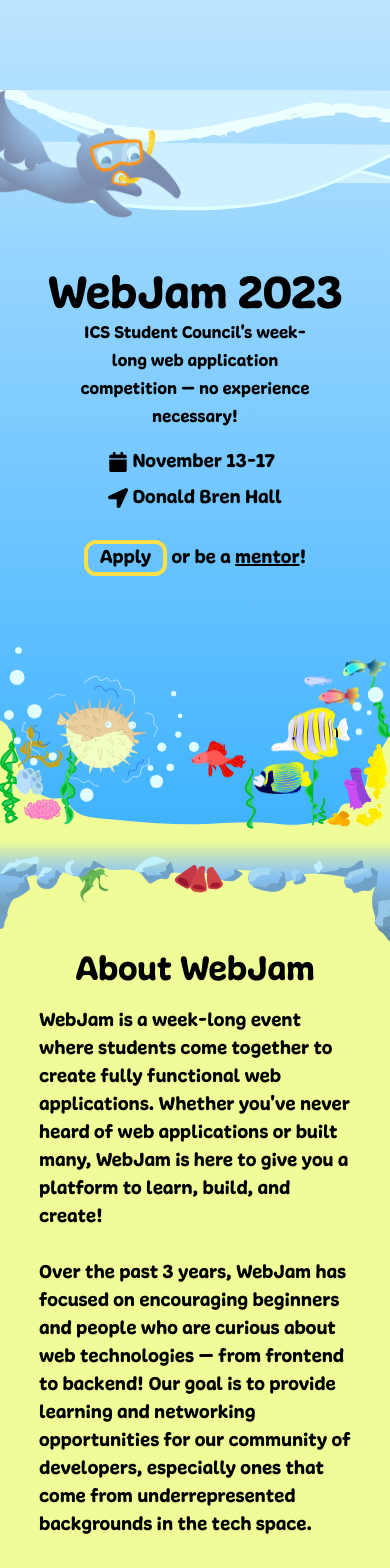
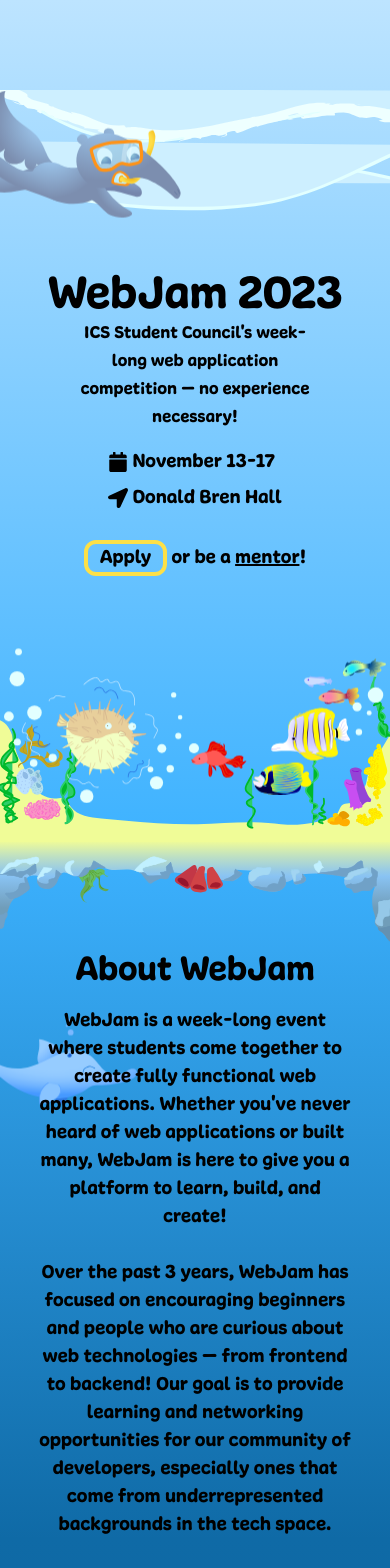
Before and after one commit to icssc/webjam-2023, a Next.js app: page / in a window 390 px wide. Shown: the top 1568 px of the page. Built offline with nearby package versions, Linux system fonts and the light colour scheme.

Commit message:
Implement layer two fully

```diff
--- a/src/components/about/about.js
+++ b/src/components/about/about.js
@@ -3,9 +3,9 @@ import styles from "../../styles/components/About.module.css";
 export default function AboutSection() {
   return (
     <>
-      <div className="mx-[10%] mb-20 flex flex-col items-center gap-4 pt-[10%] md:mx-[20%]">
-        <div className="text-4xl md:text-7xl">About WebJam</div>
-        <div className="text-start text-xl font-light sm:text-2xl md:text-2xl md:leading-relaxed">
+      <div className="z-50 mx-[10%] flex flex-col items-center gap-4 pt-[10%] md:mx-[20%]">
+        <div className="text-center text-4xl md:text-7xl">About WebJam</div>
+        <div className="text-center text-xl font-light sm:text-2xl md:text-2xl md:leading-relaxed lg:text-start">
           <p>
             WebJam is a week-long event where students come together to create
             fully functional web applications. Whether you've never heard of web
@@ -25,24 +25,11 @@ export default function AboutSection() {
 
       <div
         className={`${styles.middleTop} absolute left-0 top-0 z-30 w-[100%]`}
-        // style={{ top: -scrollValue * 0.4 + "px" }}
-      />
-      {/* </div> */}
-      {/* <div
-        className={`${styles.anteater} absolute left-[-5vw] top-0 w-[200px] sm:w-[250px] md:left-[4vw] md:top-[0] lg:w-[25vw]`}
-        // style={{ top: -scrollValue * 0.1 + "px" }}
       />
       <div
-        className={`${styles.pufferfish} absolute bottom-[20vw] left-[1vw] w-[50vw] md:bottom-[4vw]  lg:left-[5vw] lg:w-[30vw]`}
+        className={`${styles.dolphin} absolute bottom-[-45vw] left-[-15vw] w-[50vw] lg:bottom-[-22vw] lg:left-[-7.5vw] lg:w-[30vw]`}
         // style={{ top: -scrollValue * 0.45 - 50 + "px" }}
       />
-      <div
-        className={`${styles.fishies} absolute bottom-[15vw] right-[1vw] w-[50vw] md:bottom-[7.5vw]  lg:right-[8vw] lg:w-[30vw]`}
-        // style={{ top: -scrollValue * 0.2 - 50 + "px" }}
-      />
-      <div
-        className={`${styles.oceanTopFloor} absolute bottom-0 left-0 w-[100%]`}
-      /> */}
     </>
   );
 }
--- a/src/components/events/events.js
+++ b/src/components/events/events.js
@@ -1,6 +1,7 @@
 import { FaExternalLinkAlt } from "react-icons/fa";
 import EventsData from "../../../assets/events.json";
 import { useEffect, useState } from "react";
+import styles from "../../styles/components/Events.module.css";
 
 function getFormattedDate(date) {
   const dateObject = new Date(date + "T00:00:00").toLocaleDateString("en-US", {
@@ -31,12 +32,10 @@ export default function EventsSection() {
     // Sort the events by time here
     const sortedEvents = Object.values(sortedSchedule).map((date) =>
       date.sort((a, b) => {
-        const timeA =
-          parseInt(a.time, 10) + (a.time.includes("PM") ? 12 : 0);
-        const timeB =
-          parseInt(b.time, 10) + (b.time.includes("PM") ? 12 : 0);
+        const timeA = parseInt(a.time, 10) + (a.time.includes("PM") ? 12 : 0);
+        const timeB = parseInt(b.time, 10) + (b.time.includes("PM") ? 12 : 0);
         return timeA - timeB;
-      })
+      }),
     );
 
     setSortedSchedule(sortedEvents);
@@ -44,7 +43,7 @@ export default function EventsSection() {
 
   return (
     <>
-      <div className="mx-8 my-10 flex min-w-[80%] flex-col gap-2 md:mx-[10%] md:gap-4 xl:mx-[20%] xl:min-w-[60%]">
+      <div className="z-50 mx-8 my-10 flex min-w-[80%] flex-col gap-2 pb-40 md:mx-[10%] md:gap-4 xl:mx-[20%] xl:min-w-[60%]">
         <div className="flex place-content-start text-5xl md:text-6xl">
           Schedule
         </div>
@@ -54,7 +53,7 @@ export default function EventsSection() {
             className="mb-2 flex flex-col md:mb-6 lg:gap-6"
             key={date[0].date}
           >
-            <div className="flex w-[100%] border-b-4 border-dashed border-gray-800 text-3xl text-slate-600 md:mb-2 md:border-dashed lg:text-4xl mb-3">
+            <div className="border-white-800 text-white-600 mb-3 flex w-[100%] border-b-4 border-dashed text-3xl md:mb-2 md:border-dashed lg:text-4xl">
               {getFormattedDate(date[0].date)}
             </div>
 
@@ -78,7 +77,9 @@ export default function EventsSection() {
                         {event.title}
                       </div>
                       <div className="text-lg md:text-xl">
-                        {`${event.time} • ${event.club && event.club + " • " } ${event.location}`}
+                        {`${event.time} • ${event.club && event.club + " • "} ${
+                          event.location
+                        }`}
                       </div>
                     </div>
 
@@ -119,6 +120,16 @@ export default function EventsSection() {
           </div>
         ))}
       </div>
+
+      <div
+        className={`${styles.middleBottom} absolute bottom-0 left-0 z-30 w-[100%]`}
+      />
+      <div
+        className={`${styles.bubbles} absolute bottom-[80rem] z-30 hidden h-[150px] w-[100%] md:left-[55vw] md:flex lg:left-[70vw]`}
+      />
+      <div
+        className={`${styles.eel} absolute bottom-[10rem] right-4 w-[25vw] md:bottom-[30rem] lg:w-[40vw]`}
+      />
     </>
   );
 }
--- a/src/styles/components/About.module.css
+++ b/src/styles/components/About.module.css
@@ -9,7 +9,7 @@
 }
 
 .dolphin {
-  background-image: url("/assets/img/graphics/layer1/Dolphin.svg");
+  background-image: url("/assets/img/graphics/layer2/MiddleDolphin.svg");
   height: 100%;
   margin-top: 90px;
   z-index: 0;
@@ -18,48 +18,6 @@
   background-position: top;
   animation: MoveUpDown 5s ease-in-out infinite;
   animation-delay: 1s;
-}
-
-.anteater {
-  background-image: url("/assets/img/graphics/layer1/ScubaAnteater.svg");
-  height: 100%;
-  margin-top: 90px;
-  z-index: 0;
-  background-size: contain;
-  background-repeat: no-repeat;
-  background-position: top;
-  animation: MoveUpDown 5s ease-in-out infinite;
-  animation-delay: 1s;
-}
-
-.pufferfish {
-  background-image: url("/assets/img/graphics/layer1/PufferFish.svg");
-  height: 100%;
-  z-index: 1;
-  background-size: contain;
-  background-repeat: no-repeat;
-  background-position: bottom;
-  animation: MoveUpDown 5s ease-in-out infinite;
-}
-
-.fishies {
-  background-image: url("/assets/img/graphics/layer1/Fishies.svg");
-  height: 100%;
-  z-index: 1;
-  background-size: contain;
-  background-repeat: no-repeat;
-  background-position: bottom;
-  animation: MoveUpDown 5s ease-in-out infinite;
-  animation-delay: 1s;
-}
-
-.oceanTopFloor {
-  background-image: url("/assets/img/graphics/layer1/OceanTopFloor.svg");
-  height: 857px;
-  background-size: contain;
-  background-position: bottom;
-  background-repeat: no-repeat;
-  z-index: 0;
 }
 
 @keyframes MoveUpDown {
--- /dev/null
+++ b/src/styles/components/Events.module.css
@@ -0,0 +1,44 @@
+/* Graphics */
+
+.middleBottom {
+  background-image: url("/assets/img/graphics/layer2/MiddleLayerFloor.svg");
+  height: 800px;
+  background-size: contain;
+  background-position: bottom;
+  background-repeat: no-repeat;
+  z-index: 0;
+}
+
+.eel {
+  background-image: url("/assets/img/graphics/layer2/MiddleEel.svg");
+  height: 300px;
+  margin-top: 90px;
+  z-index: 0;
+  background-size: contain;
+  background-repeat: no-repeat;
+  background-position: top;
+  animation: MoveUpDown 5s ease-in-out infinite;
+  animation-delay: 1s;
+}
+
+.bubbles {
+  background-image: url("/assets/img/graphics/layer1/RandomBubbles.svg");
+  margin-top: 90px;
+  width: 350px;
+  z-index: 0;
+  background-size: contain;
+  background-repeat: no-repeat;
+  background-position: top;
+  animation: MoveUpDown 5s ease-in-out infinite;
+  animation-delay: 1s;
+}
+
+@keyframes MoveUpDown {
+  0%,
+  100% {
+    transform: translateY(0%);
+  }
+  50% {
+    transform: translateY(2%);
+  }
+}
--- a/src/styles/globals.css
+++ b/src/styles/globals.css
@@ -3,15 +3,13 @@
 @tailwind utilities;
 
 @font-face {
-  font-family: 'freude';
-  src: url('/fonts/Freude.otf');
- }
-
+  font-family: "freude";
+  src: url("/fonts/Freude.otf");
+}
 
 html {
   scroll-behavior: smooth;
-  font-family: 'freude', 'Segoe UI', Tahoma, Geneva, Verdana, sans-serif;
-
+  font-family: "freude", "Segoe UI", Tahoma, Geneva, Verdana, sans-serif;
 }
 
 body {
@@ -20,18 +18,37 @@ body {
 }
 
 main {
-  min-height: 100vh
+  min-height: 100vh;
 }
 
 #hero {
-  background: linear-gradient(180deg, #BDE4FF, #3DB2FF);
+  background: linear-gradient(180deg, #bde4ff, #3db2ff);
 }
 
-#about, #events, #faq, #footer {
+#about {
+  background: linear-gradient(180deg, #3db2ff, #0f6aa6);
   padding-top: 70px;
   margin-top: -2px;
   color: black;
-  background: #F0FC97;
+  position: relative;
+  z-index: 10;
+}
+
+#events {
+  background: linear-gradient(180deg, #0f6aa6, #0c507e);
+  padding-top: 70px;
+  margin-top: -2px;
+  color: white;
+  position: relative;
+  z-index: 10;
+}
+
+#faq,
+#footer {
+  padding-top: 70px;
+  margin-top: -2px;
+  color: black;
+  background: #f0fc97;
   position: relative;
   z-index: 10;
 }
```
Also changed, not shown: public/assets/img/graphics/layer2/MiddleLayerFloor.svg.
